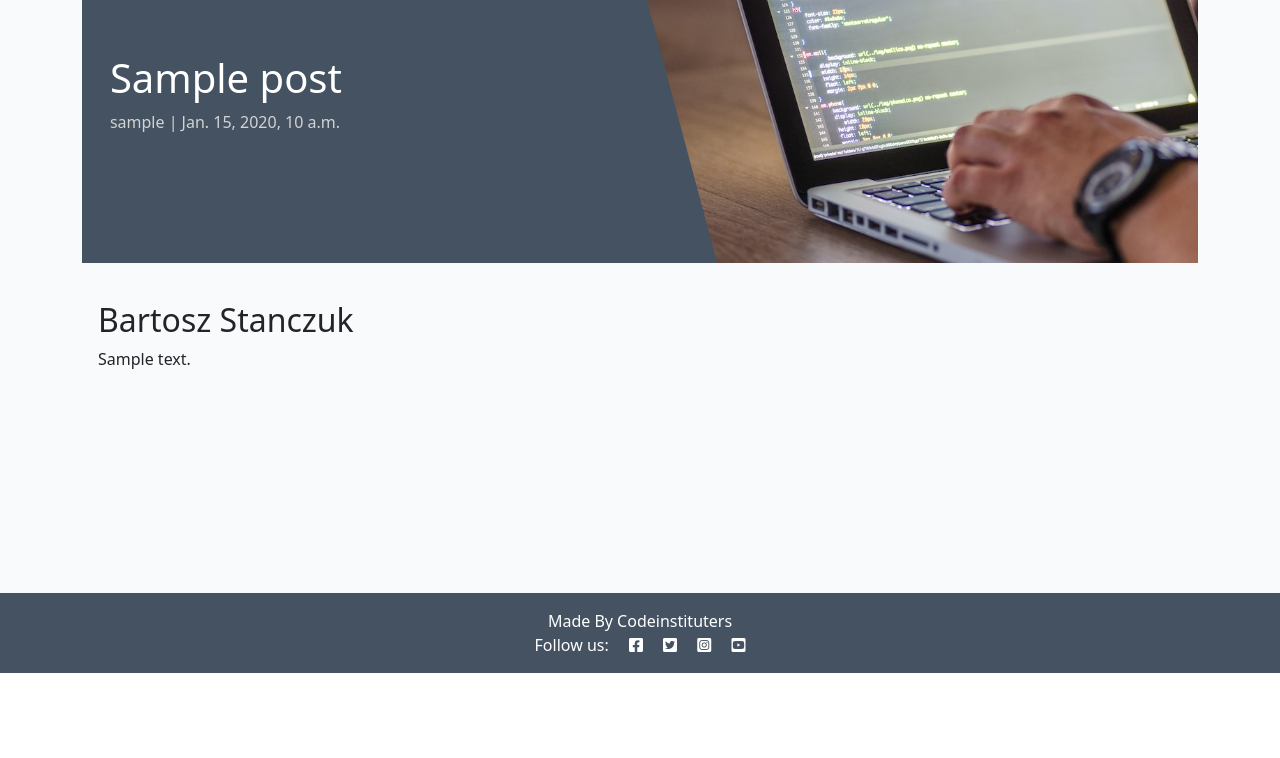
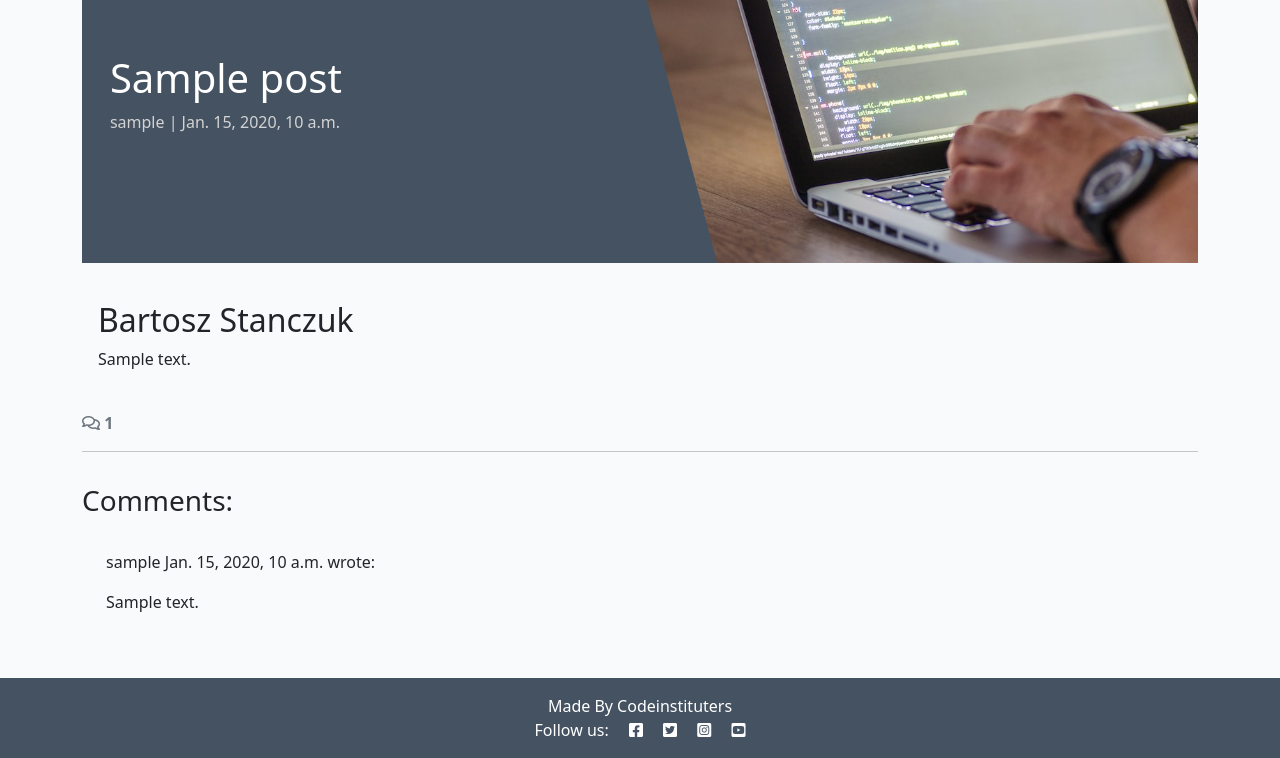
Before and after one commit to Barry1701/django-blog, a Django app: a page that uses blog/templates/blog/post_detail.html in a window 1280 px wide. Shown: the part 127-885 px from the top of the page. Before the commit the page ends 800 px from the top, so only its background shows below. Run offline with Django 4.2, Linux system fonts and the light colour scheme; tables that the repository leaves empty hold one stand-in row (values such as "Sample post").

Commit message:
add comments and see comment counts

```diff
--- a/blog/templates/blog/post_detail.html
+++ b/blog/templates/blog/post_detail.html
@@ -30,6 +30,52 @@
             </div>
         </div>
     </div>
+    <!-- Displaying count of comments -->
+    <div class="row">
+        <div class="col-12">
+            <strong class="text-secondary">
+                <i class="far fa-comments"></i> {{ comment_count }}
+            </strong>
+        </div>
+        <div class="col-12">
+        <hr>
+        </div>
+    </div>
+    <! -- Displaying comments -->
+    <div class="row">
+        <div class="col-md-8 card mb-4 mt-3 ">
+            <h3>Comments:</h3>
+          <div class="card-body">
+            <!-- we want for loop inside the empty control tags
+                to iteriate through each comment in comments
+            -->
+            {% for comment in comments %}
+            <div class="p-2 comments
+                {% if not comment.approved and comment.author == user %}
+                faded{% elif not comment.approved %} d-none {% endif %}">
+                <p class="font-weight-bold">
+                    {{ comment.author }}
+                    <span class="font-weight-normal">
+                        {{ comment.created_on }}
+                    </span>wrote:
+                </p>
+                <div id="comment {{ comment.id }}">
+                {{ comment.body | linebreaks }}
+                </div>
+                {% if not comment.approved and comment.author == user %}
+                <p class="approval">
+                    This Comment Is Awaiting Approval
+                </p>
+                {% endif %}
+            </div>
+            <!-- for loops ends here -->
+            {% endfor %}
+          </div>
+        </div>
+    </div>
+
+
+
 </div>
 
 {% endblock content %}
--- a/blog/views.py
+++ b/blog/views.py
@@ -27,10 +27,14 @@ def post_detail(request, slug):
 
     queryset = Post.objects.filter(status=1)
     post = get_object_or_404(queryset, slug=slug)
+    comments = post.comments.all().order_by("-created_on")
+    comment_count = post.comments.filter(approved = True).count()
 
     return render(
         request,
         'blog/post_detail.html',
         {'post': post,
+        'comments': comments,
+        'comment_count': comment_count,
         'coder': 'Bartosz Stanczuk'},
     )
--- a/codestar/settings.py
+++ b/codestar/settings.py
@@ -28,7 +28,7 @@ TEMPLATES_DIR = os.path.join(BASE_DIR, 'templates')
 SECRET_KEY = 'django-insecure-b!n6-1x@%(m+a#@i%6o(9&cm+8x_ank)ktb=f$&8@f!ch#v@u7'
 SECRET_KEY = os.environ.get("SECRET_KEY")
 # SECURITY WARNING: don't run with debug turned on in production!
-DEBUG = False
+DEBUG = True
 
 ALLOWED_HOSTS = ['8000-barry1701-django-blog-nqcy2kstav.us1.codeanyapp.com', '.herokuapp.com']
 
```
